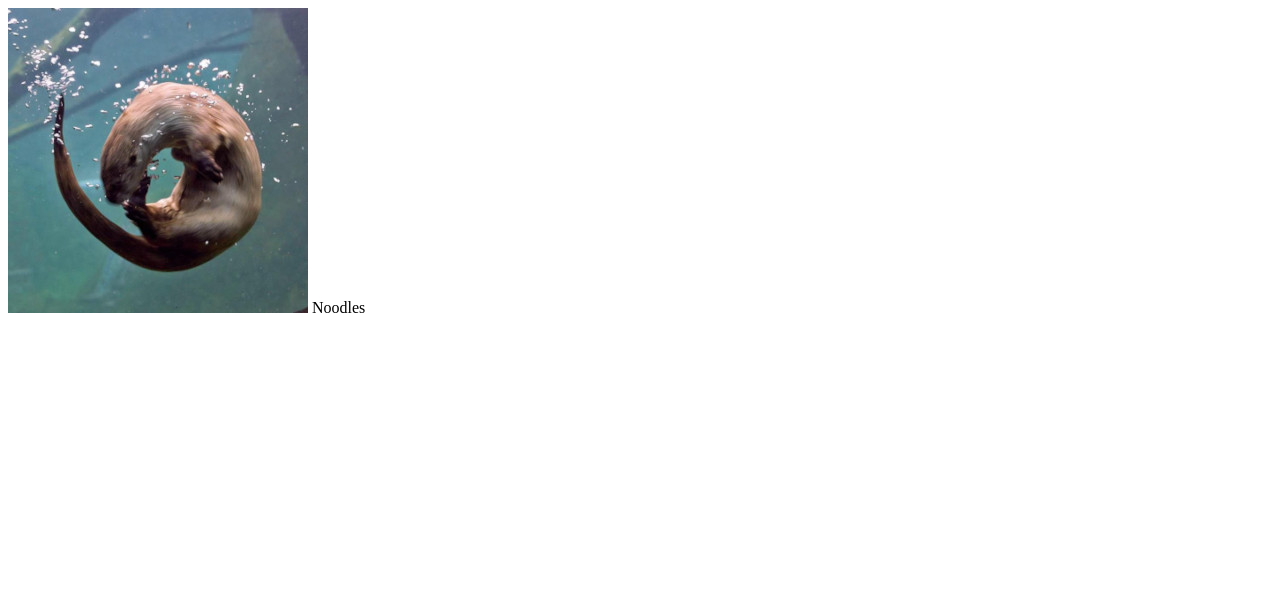
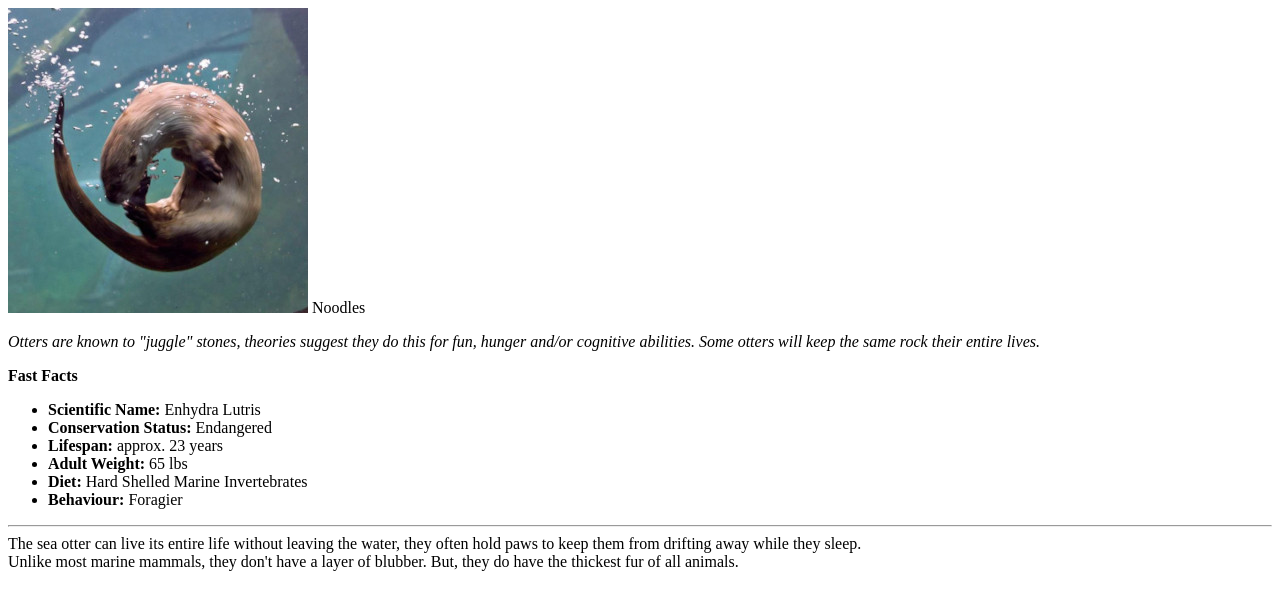
Before and after one commit to maggiedalke/Otter-Trading-Card, a plain HTML site: page index.html in a window 1280 px wide. Drawn offline with Linux system fonts and the light colour scheme.

Commit message:
adding card info content

```diff
--- a/index.html
+++ b/index.html
@@ -9,10 +9,30 @@
   <body>
     <div class="container">
       <img
-        src="images/otter.jpg"
-        alt="Noodles the Sea Otter doing a front flip underwater."
-      />
+        src="images/otter.jpg" alt="Noodles the Sea Otter doing a front flip underwater."/>
       <span class="name">Noodles</span>
     </div>
+    <div class="info">
+        <p>
+          <em>Otters are known to "juggle" stones, theories suggest they do this for fun, hunger and/or cognitive abilities. Some otters will keep the same rock their entire lives.</em>
+        </p>
+        <p class="facts">
+          <strong>Fast Facts</strong>
+        </p>
+        <p>
+        <ul>
+          <li><strong>Scientific Name:</strong> Enhydra Lutris</li>
+          <li><strong>Conservation Status:</strong> Endangered</li>
+          <li><strong>Lifespan:</strong> approx. 23 years</li>
+          <li><strong>Adult Weight:</strong> 65 lbs</li>
+          <li><strong>Diet:</strong> Hard Shelled Marine Invertebrates</li>
+          <li><strong>Behaviour:</strong> Foragier</li>
+        </ul>
+        <hr>
+        The sea otter can live its entire life without leaving the water, they often hold paws to keep them from drifting away while they sleep.
+        <br>
+        Unlike most marine mammals, they don't have a layer of blubber. But, they do have the thickest fur of all animals.
+        </p>
+      </div>
   </body>
 </html>
```
